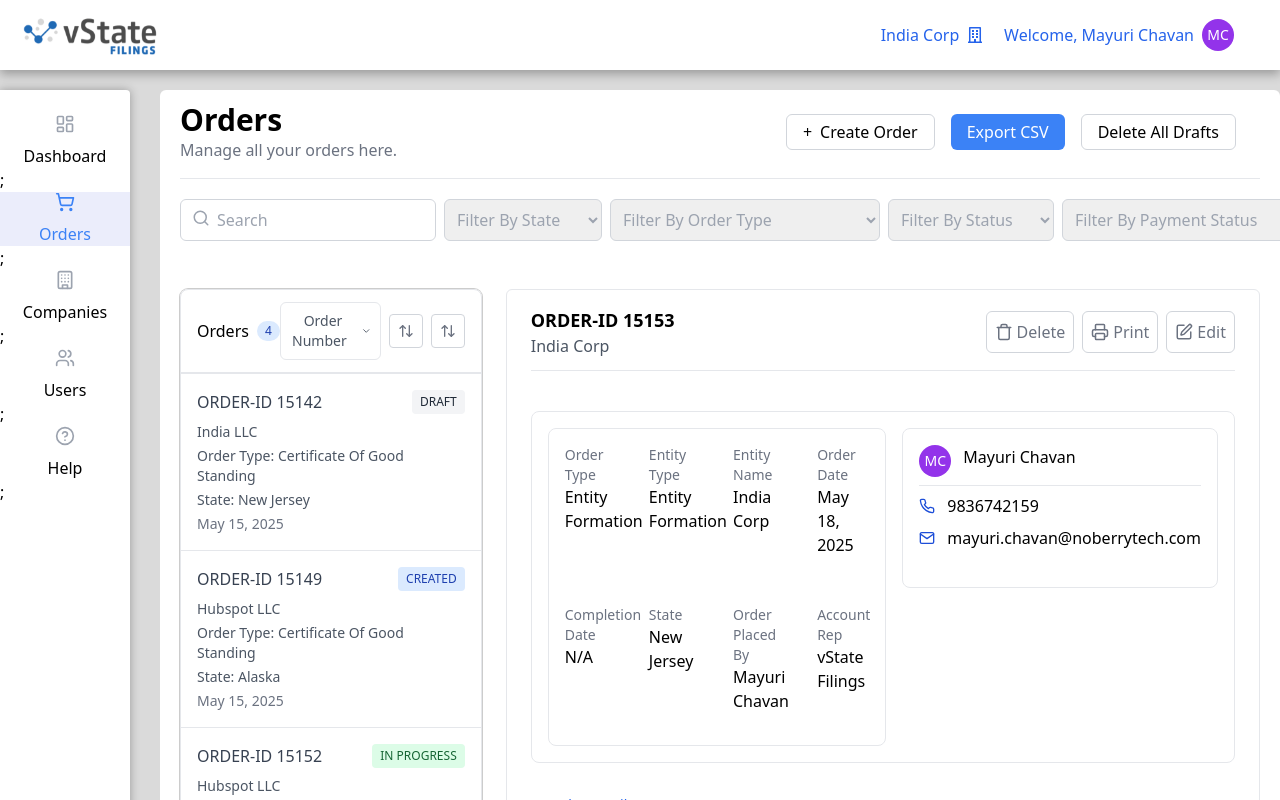
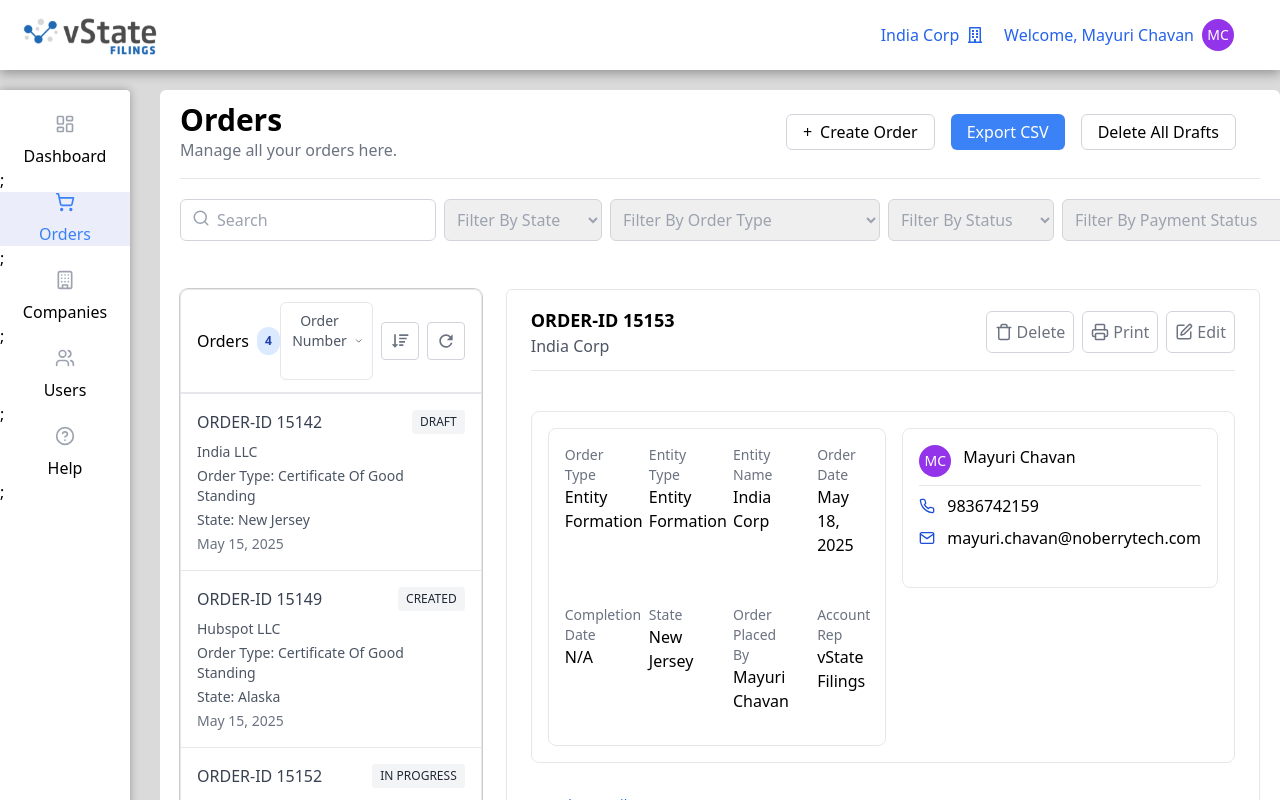
Before and after one commit to AniketJ1999/RedBerylTest, a React (Vite) app: page / in a window 1280 px wide. Shown: the top 800 px of the page. Built offline with nearby package versions, Linux system fonts and the light colour scheme.

Commit message:
Update OrdersList.jsx
replaced icons

```diff
--- a/src/components/OrdersList.jsx
+++ b/src/components/OrdersList.jsx
@@ -1,5 +1,8 @@
 import React, { useState } from 'react';
-import { ChevronDownIcon, ArrowUpDownIcon } from 'lucide-react';
+import { ChevronDownIcon } from 'lucide-react';
+import { BiSortDown } from "react-icons/bi";
+import { MdRefresh } from "react-icons/md";
+
 export const OrdersList = ({
   orders,
   selectedOrder,
@@ -23,7 +26,7 @@
       <div className="border-b-2 px-4 py-3 flex items-center justify-between">
         <div className="flex items-center">
           <span className="font-medium">Orders</span>
-          <span className="ml-2 bg-blue-100 text-blue-800 text-xs px-2 py-0.5 rounded-full">
+          <span className="ml-2  bg-blue-100 text-blue-800 text-xs font-bold px-2 py-1.5 rounded-2xl">
             {orders.length}
           </span>
         </div>
@@ -32,10 +35,10 @@
             Order Number &nbsp; <ChevronDownIcon size={16} className="ml-1" />
           </button>
           <button className="ml-2 p-2 text-gray-500 hover:text-gray-700 bg-white rounded border border-gray-300">
-            <ArrowUpDownIcon size={16} />
+            <BiSortDown size={20} />
           </button>
           <button className="ml-2 p-2 text-gray-500 hover:text-gray-700 bg-white rounded border border-gray-300">
-            <ArrowUpDownIcon size={16}  />
+            <MdRefresh size={20}  />
           </button>
         </div>
       </div>
@@ -67,9 +70,9 @@
   switch (status.toLowerCase()) {
     case 'draft':
       return 'bg-gray-100 text-gray-800';
-    case 'in progress':
+    case 'order in progress':
       return 'bg-green-100 text-green-800';
-    case 'created':
+    case 'order created':
       return 'bg-blue-100 text-blue-800';
     default:
       return 'bg-gray-100 text-gray-800';
```
